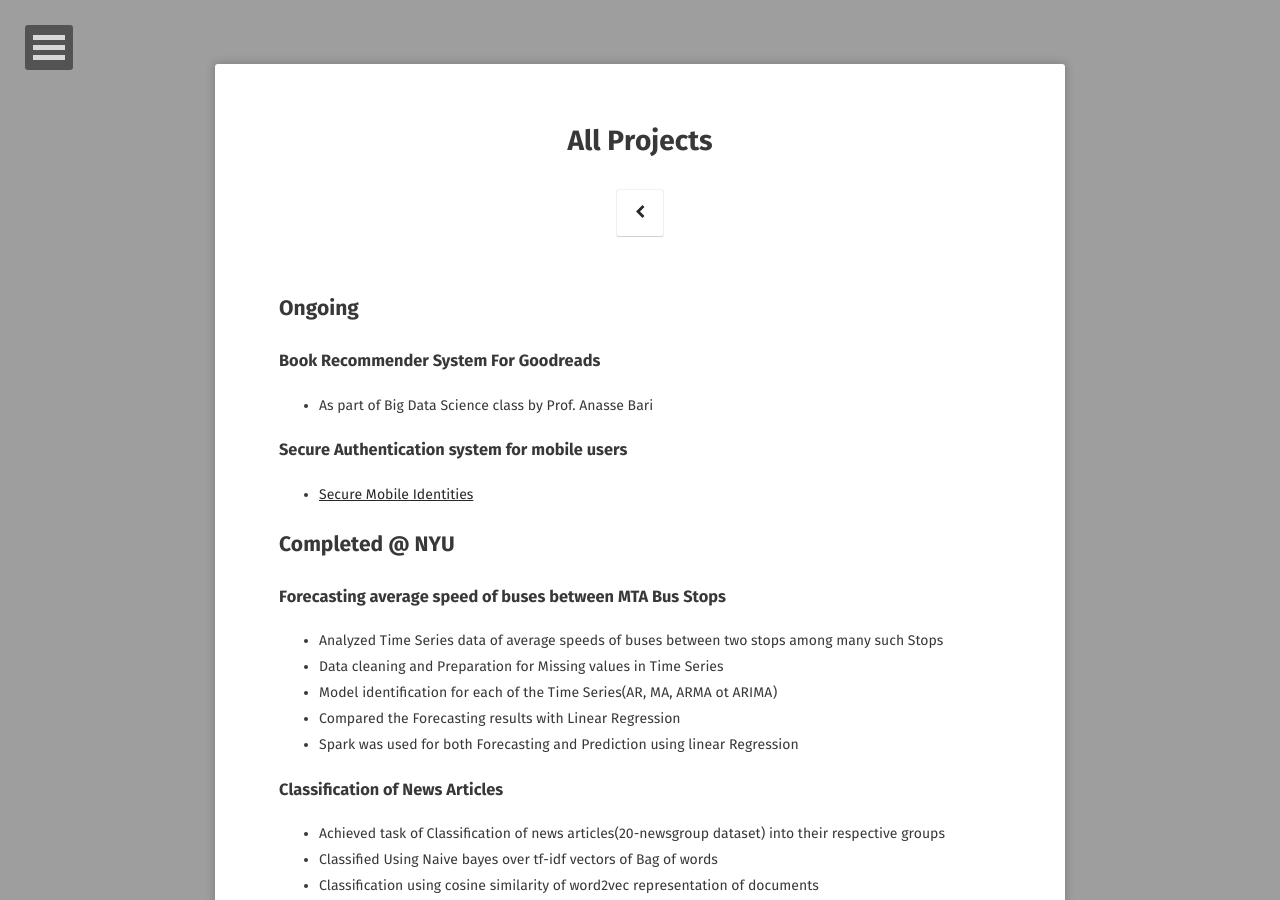
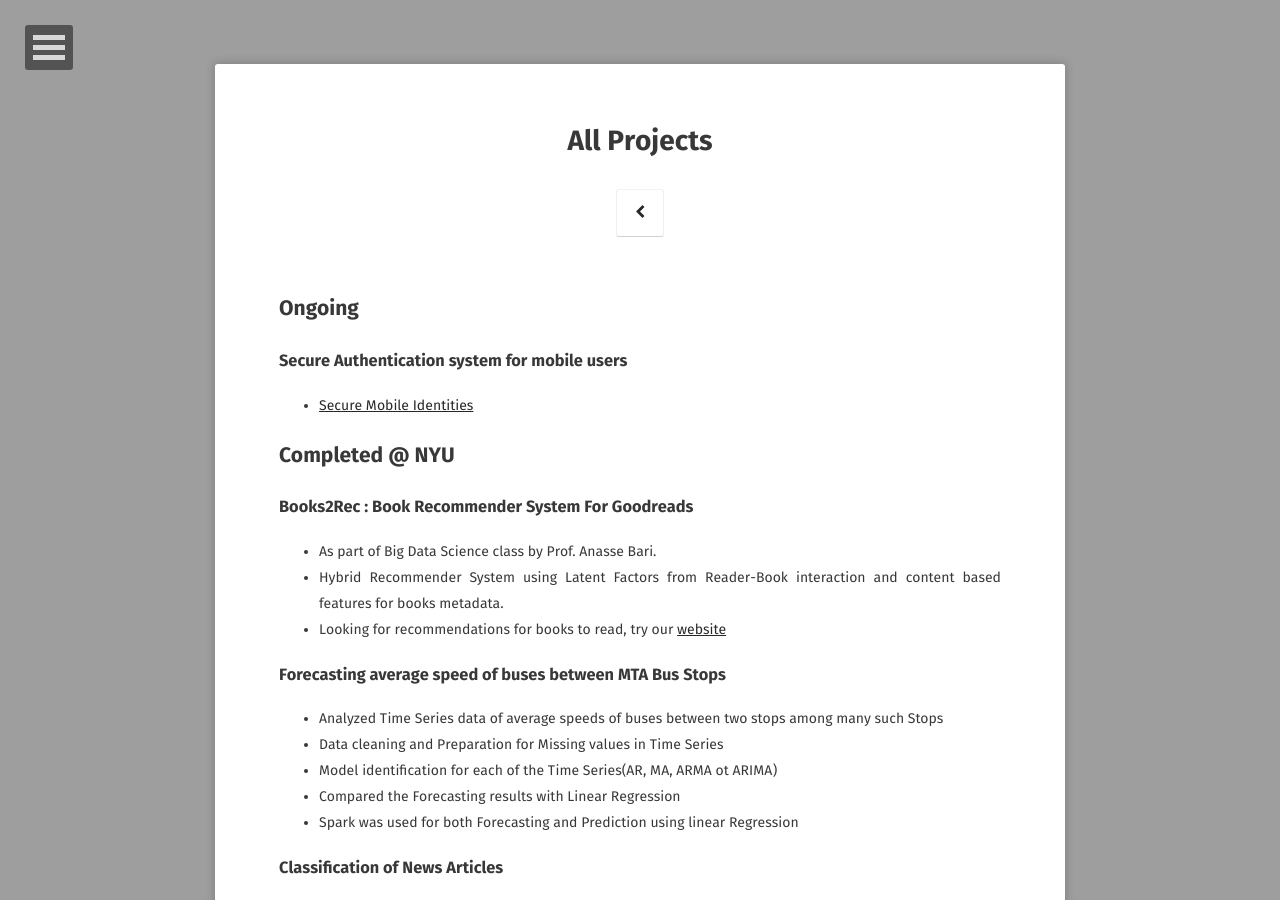
Before and after one commit to panghalamit/panghalamit.github.io, a Jekyll site: the page built from projects/index.md, in a window 1280 px wide and 900 px high. Built offline with Jekyll 4.4.1, drawn with Linux system fonts in a browser that asks for light colours; some web fonts are replaced.

Commit message:
updated projects

```diff
--- a/projects/index.md
+++ b/projects/index.md
@@ -6,14 +6,18 @@ comments: false
 ---
 
 ## Ongoing
-### Book Recommender System For Goodreads
-* As part of Big Data Science class by Prof. Anasse Bari
+
 
 ### Secure Authentication system for mobile users
 * [Secure Mobile Identities]({{"https://cs.nyu.edu/~lakshmi/Lakshmi/Project%20Websites/SMI/Home.html"}})
 
 
 ## Completed @ NYU
+### Books2Rec : Book Recommender System For Goodreads
+* As part of Big Data Science class by Prof. Anasse Bari.
+* Hybrid Recommender System using Latent Factors from Reader-Book interaction and content based features for books metadata.
+* Looking for recommendations for books to read, try our [website]({{"https://books2rec.me"}})
+
 ### Forecasting average speed of buses between MTA Bus Stops
 * Analyzed Time Series data of average speeds of buses between two stops among many such Stops
 * Data cleaning and Preparation for Missing values in Time Series
```
